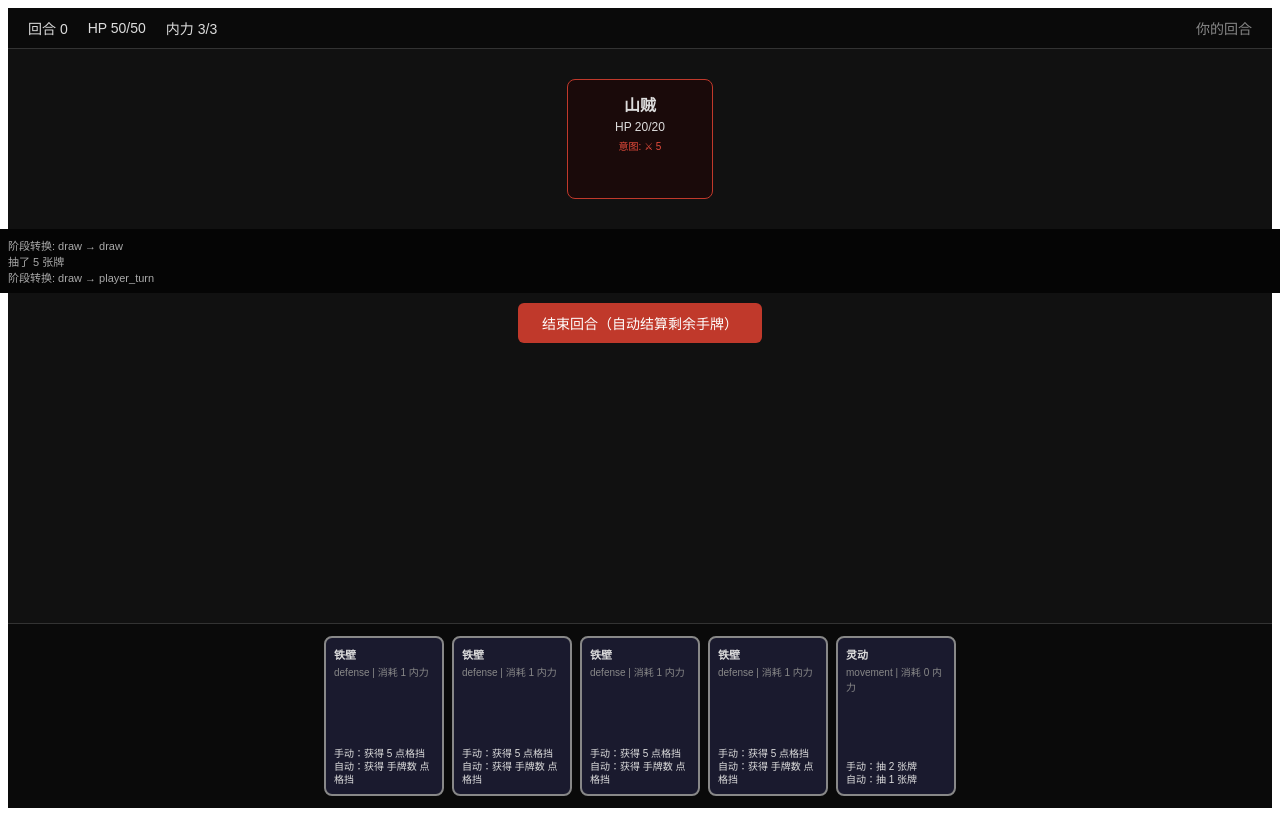
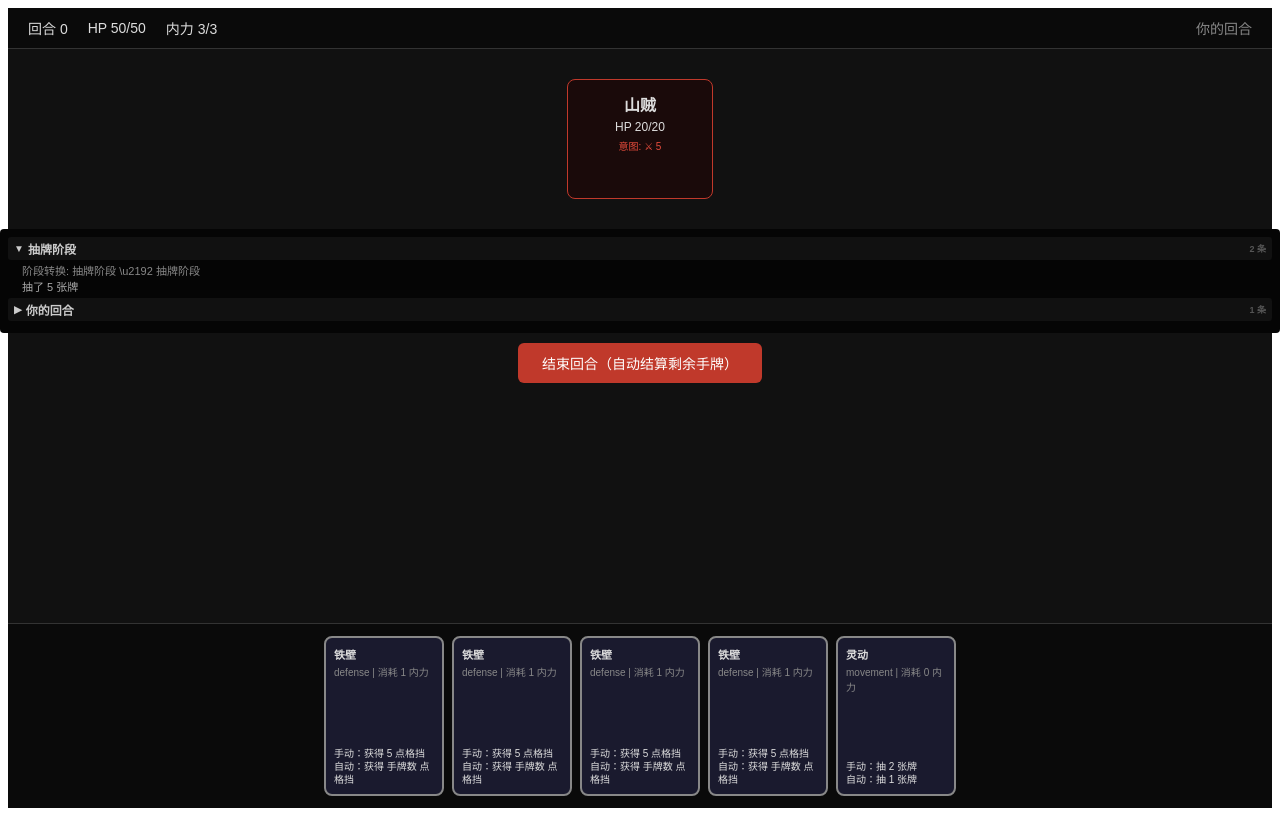
Before and after one commit to starsabc/slay, a React (Vite) app: page / in a window 1280 px wide. Built offline with nearby package versions, Linux system fonts and the light colour scheme.

Commit message:
feat: enhance BattleView -- foldable log, position markers, phase highlights

```diff
--- a/src/App.tsx
+++ b/src/App.tsx
@@ -9,6 +9,7 @@ const App: React.FC = () => {
   const [pendingAttackCardId, setPendingAttackCardId] = useState<string | null>(null);
   const playCard = useGameStore(s => s.playCard);
   const getCardDef = useGameStore(s => s.getCardDef);
+  const phase = useGameStore(s => s.battleState?.phase ?? 'draw');
 
   const handleCardPlay = useCallback((instanceId: string) => {
     const cardInHand = useGameStore.getState().battleState?.hand.find(
@@ -53,7 +54,7 @@ const App: React.FC = () => {
         />
         <BattleView />
       </div>
-      <HandArea onPlayCard={handleCardPlay} />
+      <HandArea onPlayCard={handleCardPlay} highlightMode={phase === 'auto_resolve'} />
     </div>
   );
 };
--- a/src/engine/AutoResolver.ts
+++ b/src/engine/AutoResolver.ts
@@ -121,7 +121,7 @@ function scaleAutoEffect(
   return scaled;
 }
 
-function calcPositionMultiplier(idx: number, total: number): number {
+export function calcPositionMultiplier(idx: number, total: number): number {
   if (total <= 1) return 1.0;
   const maxM = 1.5, minM = 0.9;
   const t = idx / (total - 1);
--- a/src/ui/BattleView.tsx
+++ b/src/ui/BattleView.tsx
@@ -1,5 +1,69 @@
-import React, { useEffect } from 'react';
+import React, { useEffect, useState, useMemo, useRef } from 'react';
 import { useGameStore } from '../store/gameStore';
+import type { BattlePhase, BattleEvent } from '../types';
+
+const PHASE_LABELS: Record<BattlePhase, string> = {
+  draw: '抽牌阶段',
+  player_turn: '你的回合',
+  auto_resolve: '自动结算',
+  enemy_turn: '敌人回合',
+  victory: '胜利',
+  defeat: '败北',
+};
+
+interface PhaseBlock {
+  phase: BattlePhase;
+  events: BattleEvent[];
+  label: string;
+}
+
+function groupEventsByPhase(events: BattleEvent[]): PhaseBlock[] {
+  const blocks: PhaseBlock[] = [];
+  let currentPhase: BattlePhase | null = null;
+  let currentEvents: BattleEvent[] = [];
+
+  for (const event of events) {
+    if (event.type === 'phase_change') {
+      if (currentPhase) {
+        blocks.push({ phase: currentPhase, events: currentEvents, label: PHASE_LABELS[currentPhase] });
+        currentEvents = [];
+      }
+      currentPhase = event.to;
+    }
+    currentEvents.push(event);
+  }
+
+  if (currentPhase && currentEvents.length > 0) {
+    blocks.push({ phase: currentPhase, events: currentEvents, label: PHASE_LABELS[currentPhase] });
+  }
+
+  return blocks;
+}
+
+function renderEvent(e: BattleEvent, i: number): React.ReactNode {
+  switch (e.type) {
+    case 'damage':
+      return <div key={i}>{e.targetId === 'player' ? '玩家' : '敌人'} 受到 {e.amount} 点伤害</div>;
+    case 'block':
+      return <div key={i}>{e.targetId === 'player' ? '玩家' : '敌人'} 获得 {e.amount} 点格挡</div>;
+    case 'draw':
+      return <div key={i}>抽了 {e.count} 张牌</div>;
+    case 'card_played':
+      return <div key={i}>{e.isAuto ? '自动' : '手动'}打出了一张牌</div>;
+    case 'phase_change':
+      return <div key={i} style={{ color: '#888' }}>阶段转换: {PHASE_LABELS[e.from]} \u2192 {PHASE_LABELS[e.to]}</div>;
+    case 'enemy_defeated':
+      return <div key={i} style={{ color: '#e74c3c' }}>敌人被击败！</div>;
+    case 'player_defeated':
+      return <div key={i} style={{ color: '#e74c3c' }}>玩家被击败！</div>;
+    case 'wound_applied':
+      return <div key={i}>{e.targetId === 'player' ? '玩家' : '敌人'} 叠加了 {e.amount} 层内伤</div>;
+    case 'wound_detonated':
+      return <div key={i} style={{ color: '#e74c3c' }}>{e.targetId === 'player' ? '玩家' : '敌人'} 内伤引爆造成 {e.damage} 点伤害</div>;
+    default:
+      return null;
+  }
+}
 
 interface Props {
   onPhaseChange?: (phase: string) => void;
@@ -20,6 +84,29 @@ export const BattleView: React.FC<Props> = ({ onPhaseChange }) => {
     onPhaseChange?.(phase);
   }, [phase]);
 
+  const phaseBlocks = useMemo(() => groupEventsByPhase(events), [events]);
+
+  const [collapsed, setCollapsed] = useState<Set<BattlePhase>>(new Set());
+  const didInitRef = useRef(false);
+
+  useEffect(() => {
+    if (!didInitRef.current && phaseBlocks.length > 1) {
+      const toCollapse = new Set<BattlePhase>();
+      phaseBlocks.slice(1).forEach(b => toCollapse.add(b.phase));
+      setCollapsed(toCollapse);
+      didInitRef.current = true;
+    }
+  }, [phaseBlocks]);
+
+  const toggleCollapse = (blockPhase: BattlePhase) => {
+    setCollapsed(prev => {
+      const next = new Set(prev);
+      if (next.has(blockPhase)) next.delete(blockPhase);
+      else next.add(blockPhase);
+      return next;
+    });
+  };
+
   const handleEndTurn = () => {
     if (phase === 'player_turn') {
       endTurn();
@@ -39,23 +126,50 @@ export const BattleView: React.FC<Props> = ({ onPhaseChange }) => {
       alignItems: 'center',
       gap: 10,
     }}>
-      {/* Battle log */}
+      {/* Phase-foldable battle log */}
       <div style={{
-        maxHeight: 100, overflow: 'auto', width: '100%',
+        maxHeight: 180, overflow: 'auto', width: '100%',
         padding: 8, fontSize: 11, color: '#aaa',
         background: '#050505',
+        borderRadius: 4,
       }}>
-        {events.map((e, i) => (
-          <div key={i}>
-            {e.type === 'damage' && `${e.targetId === 'player' ? '玩家' : '敌人'} 受到 ${e.amount} 点伤害`}
-            {e.type === 'block' && `玩家 获得 ${e.amount} 点格挡`}
-            {e.type === 'draw' && `抽了 ${e.count} 张牌`}
-            {e.type === 'card_played' && `${e.isAuto ? '自动' : '手动'}打出了一张牌`}
-            {e.type === 'phase_change' && `阶段转换: ${e.from} → ${e.to}`}
-            {e.type === 'enemy_defeated' && '敌人被击败！'}
-            {e.type === 'player_defeated' && '玩家被击败！'}
-          </div>
-        ))}
+        {phaseBlocks.length === 0 && (
+          <div style={{ color: '#555', textAlign: 'center' }}>暂无事件</div>
+        )}
+        {phaseBlocks.map((block, blockIdx) => {
+          const isCollapsed = collapsed.has(block.phase);
+          return (
+            <div key={blockIdx} style={{ marginBottom: 4 }}>
+              <div
+                onClick={() => toggleCollapse(block.phase)}
+                style={{
+                  cursor: 'pointer',
+                  fontWeight: 'bold',
+                  fontSize: 12,
+                  padding: '3px 6px',
+                  background: '#111',
+                  borderRadius: 3,
+                  color: '#ccc',
+                  display: 'flex',
+                  alignItems: 'center',
+                  gap: 4,
+                  userSelect: 'none',
+                }}
+              >
+                <span style={{ fontSize: 10 }}>{isCollapsed ? '\u25b6' : '\u25bc'}</span>
+                <span>{block.label}</span>
+                <span style={{ fontSize: 9, color: '#555', marginLeft: 'auto' }}>
+                  {block.events.length} 条
+                </span>
+              </div>
+              {!isCollapsed && (
+                <div style={{ paddingLeft: 14, paddingTop: 2 }}>
+                  {block.events.map((e, i) => renderEvent(e, i))}
+                </div>
+              )}
+            </div>
+          );
+        })}
       </div>
 
       {/* Controls */}
--- a/src/ui/CardComponent.tsx
+++ b/src/ui/CardComponent.tsx
@@ -7,9 +7,10 @@ interface Props {
   card: RuntimeCard;
   isManual: boolean;
   onPlay?: (instanceId: string) => void;
+  positionLabel?: string;
 }
 
-export const CardComponent: React.FC<Props> = ({ card, isManual, onPlay }) => {
+export const CardComponent: React.FC<Props> = ({ card, isManual, onPlay, positionLabel }) => {
   const getCardDef = useGameStore(s => s.getCardDef);
   const energy = useGameStore(s => s.battleState?.energy ?? 0);
   const def = getCardDef(card.defId);
@@ -33,6 +34,23 @@ export const CardComponent: React.FC<Props> = ({ card, isManual, onPlay }) => {
   return (
     <div style={{ position: 'relative' }}>
       <CardTooltip card={card} show={showTooltip} />
+      {positionLabel && (
+        <div style={{
+          position: 'absolute',
+          top: 2,
+          left: 4,
+          fontSize: 9,
+          color: '#ffd700',
+          fontWeight: 'bold',
+          background: 'rgba(0,0,0,0.75)',
+          padding: '1px 4px',
+          borderRadius: 3,
+          zIndex: 10,
+          pointerEvents: 'none',
+        }}>
+          {positionLabel}
+        </div>
+      )}
       <div
         onClick={handleClick}
         onMouseEnter={() => setShowTooltip(true)}
--- a/src/ui/HandArea.tsx
+++ b/src/ui/HandArea.tsx
@@ -1,12 +1,14 @@
 import React from 'react';
 import { useGameStore } from '../store/gameStore';
 import { CardComponent } from './CardComponent';
+import { calcPositionMultiplier } from '../engine/AutoResolver';
 
 interface Props {
   onPlayCard?: (instanceId: string) => void;
+  highlightMode?: boolean;
 }
 
-export const HandArea: React.FC<Props> = ({ onPlayCard }) => {
+export const HandArea: React.FC<Props> = ({ onPlayCard, highlightMode }) => {
   const hand = useGameStore(s => s.battleState?.hand ?? []);
   const phase = useGameStore(s => s.battleState?.phase ?? 'draw');
   const playCard = useGameStore(s => s.playCard);
@@ -33,14 +35,24 @@ export const HandArea: React.FC<Props> = ({ onPlayCard }) => {
       background: '#0a0a0a',
       borderTop: '1px solid #333',
     }}>
-      {hand.map(card => (
+      {hand.map((card, index) => {
+        const circledNumbers = ['\u2460','\u2461','\u2462','\u2463','\u2464','\u2465','\u2466','\u2467','\u2468','\u2469'];
+        let positionLabel: string | undefined;
+        if (highlightMode) {
+          const mult = calcPositionMultiplier(index, hand.length);
+          const numLabel = index < 10 ? circledNumbers[index] : `${index + 1}`;
+          positionLabel = `${numLabel} \u00d7${mult.toFixed(2)}`;
+        }
+        return (
           <CardComponent
             key={card.instanceId}
             card={card}
             isManual={canPlay}
             onPlay={handlePlay}
+            positionLabel={positionLabel}
           />
-      ))}
+        );
+      })}
       {hand.length === 0 && (
         <div style={{ color: '#555' }}>手牌为空</div>
       )}
```
Lines whose indentation alone changed are shown as unchanged.
